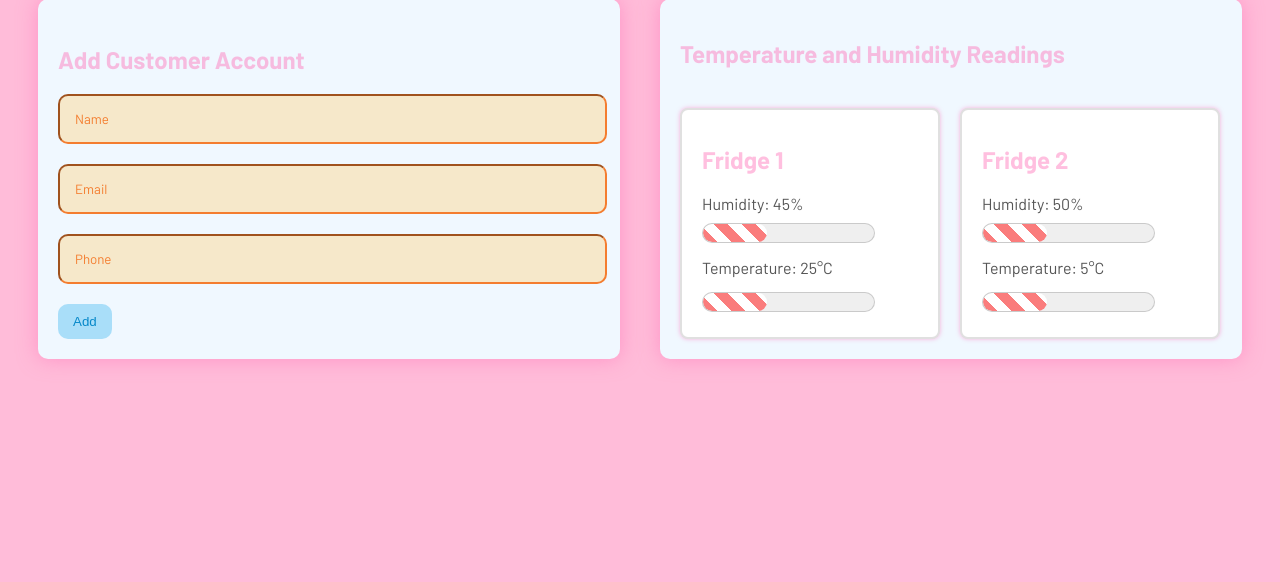
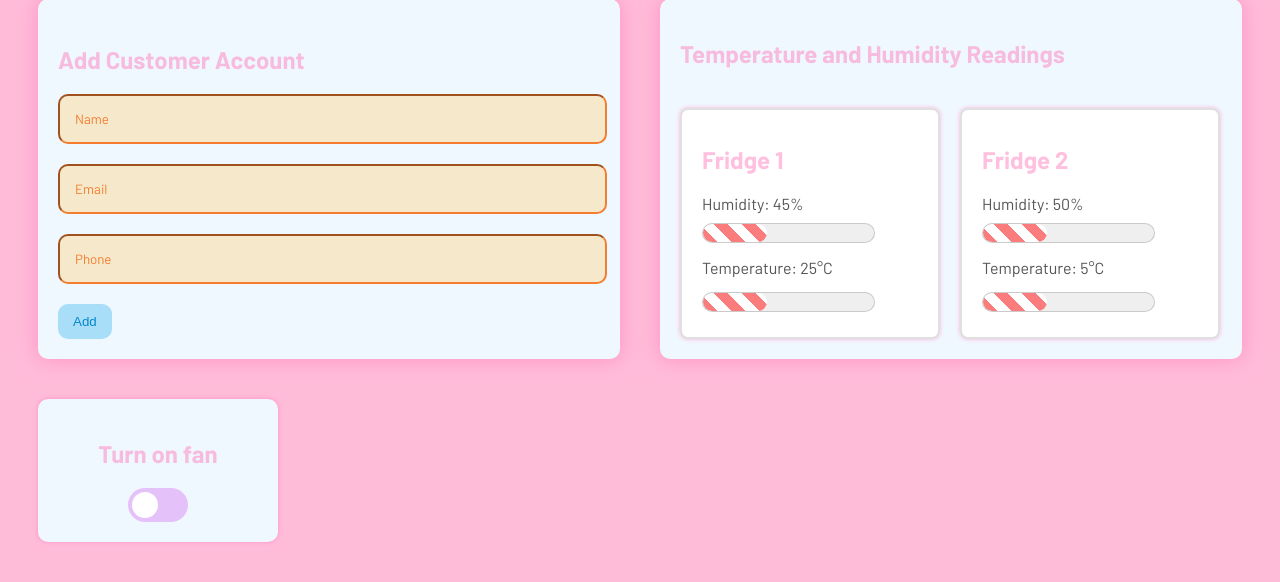
Before and after one commit to melswain/sweet-candy-co, a Flask app: page / in a window 1280 px wide. Shown: the part 200-782 px from the top of the page. Run offline with Flask 3, Linux system fonts and the light colour scheme; parts of the project's set-up code (start-up, migrations or seed data) failed here and were passed over; some web fonts are replaced.

Commit message:
Completed dashboard for phase 2 (I think)

```diff
--- a/app.py
+++ b/app.py
@@ -1,5 +1,6 @@
-from flask import Flask, render_template, request, redirect, url_for, flash
+from flask import Flask, render_template, request, redirect
 from dotenv import load_dotenv
+# Comment out this line when testing
 from Controllers.customer_controller import addCustomer
 import os
 
@@ -23,8 +24,20 @@ def add():
     email = request.form.get('email')
     phone = request.form.get('phone')
 
+    # When not using Pi, use this for testing
+    # flash(f'Added {name} ({email}, {phone}) successfully!')
+    # return redirect(url_for('index'))
+
     success = addCustomer(name, email, phone)
     return redirect('/') if success else "Error adding customer"
 
+@app.route('/fan', methods=['POST'])
+def toggle():
+    data = request.get_json()
+    enabled = data.get('enabled')
+    print(f"Switch is now {'ON' if enabled else 'OFF'}")
+    # KISHAAN: add fan state logic function here
+    return f"Switch state updated to {'ON' if enabled else 'OFF'}"
+
 if __name__ == '__main__':
     app.run(debug=True)
--- a/static/style.css
+++ b/static/style.css
@@ -165,3 +165,56 @@ meter#thermometer2 {
   height: 40px;
   appearance: auto;
 }
+
+.fan-container {
+  width: 200px;
+  padding: 20px;
+  margin-top: 40px;
+  border-radius: 10px;
+  text-align: center;
+  background-color: aliceblue;
+  box-shadow: 0 0px 4px rgba(255, 105, 180, 0.5);
+}
+
+.switch {
+  position: relative;
+  display: inline-block;
+  width: 60px;
+  height: 34px;
+}
+
+.switch input {
+  opacity: 0;
+  width: 0;
+  height: 0;
+}
+
+.slider {
+  position: absolute;
+  cursor: pointer;
+  top: 0; left: 0;
+  right: 0; bottom: 0;
+  background-color: #E4C1F9;
+  transition: .4s;
+  border-radius: 34px;
+}
+
+.slider:before {
+  position: absolute;
+  content: "";
+  height: 26px;
+  width: 26px;
+  left: 4px;
+  bottom: 4px;
+  background-color: white;
+  transition: .4s;
+  border-radius: 50%;
+}
+
+input:checked + .slider {
+  background-color: #D3F8E2;
+}
+
+input:checked + .slider:before {
+  transform: translateX(26px);
+}
--- a/templates/index.html
+++ b/templates/index.html
@@ -56,12 +56,15 @@
     </div>
   </div>
 
+  <div class="fan-container">
+    <h2>Turn on fan</h2>
+    <label class="switch">
+      <input type="checkbox" id="toggleSwitch" onchange="sendToggle(this.checked)">
+      <span class="slider"></span>
+    </label>
+  </div>
+
   <script>
-    // Calculates the position of the thermometer
-    thermometer.width(0.9 * wrapper.height());
-    thermometer.css('bottom', ((wrapper.height() - thermometer.height()) / 2) + 'px');
-    thermometer.css('left', (thermometer.width() - wrapper.width()) / -2);
-
     // Closes notifications (when add customer)
     function closeNotification() {
       const notification = document.getElementById("notification");
@@ -69,6 +72,17 @@
         notification.style.display = "none";
       }
     }
+
+    // Change the state of the toggle to turn on the fan
+    function sendToggle(state) {
+      fetch('/fan', {
+        method: 'POST',
+        headers: { 'Content-Type': 'application/json' },
+        body: JSON.stringify({ enabled: state })
+      })
+      .then(response => response.text())
+      .then(data => console.log(data));
+    }
   </script>
 </body>
 </html>
```
Also changed, not shown: README.md.
